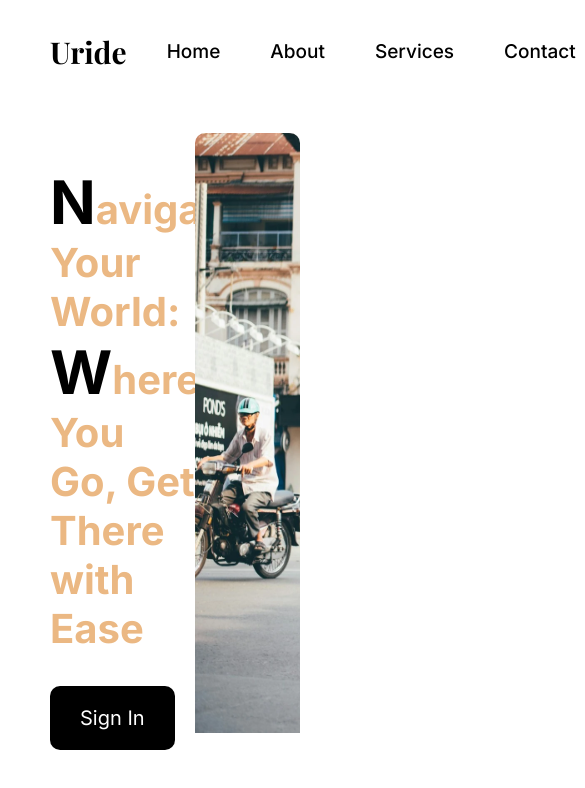
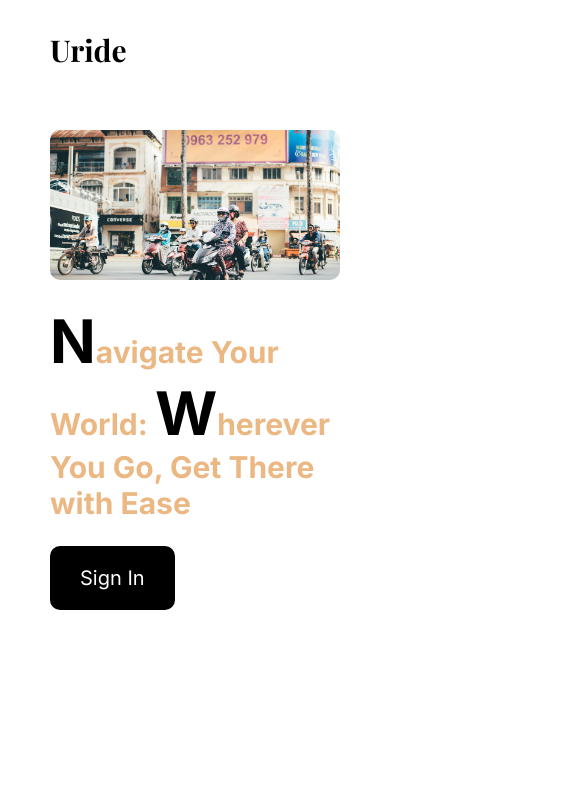
Before and after one commit to Jonny9453/Uride, a Next.js app: page / in a window 390 px wide. Shown: the top 788 px of the page, 585 px wide, since content can reach past the window. Built offline with nearby package versions, Linux system fonts and the light colour scheme; no server answers; a web font is replaced by a local one.

Commit message:
make the web app reseponsive

```diff
--- a/src/app/booking/page.css
+++ b/src/app/booking/page.css
@@ -99,3 +99,40 @@ input{
     display: flex;
     gap:2rem
 }
+
+@media(max-width:500px){
+    main{
+        flex-wrap: wrap-reverse;
+        padding: 0rem;
+    }
+
+    #search{
+        width: 100%;
+        position: absolute;
+        z-index: 1;
+    }
+    #search >.searchBox{
+        background-color: #00000026;
+    }
+
+    .search-container{
+        justify-content: center;
+        margin: 0rem 2rem;
+    }
+
+    .options{
+        text-align: center;
+    }
+
+    .vehicle-options{
+        justify-content: center;
+    }
+
+    .historyBox{
+        display: none;
+    }
+
+    .detailCharge{
+        width: 95.5%;
+    }
+}
--- a/src/app/booking/page.js
+++ b/src/app/booking/page.js
@@ -48,7 +48,7 @@ export default withPageAuthRequired( function Page() {
     <>
          <main>
           <section id='search'>
-            <div>
+            <div className='searchBox'>
               <div className="search-container">
                   <input type="text" id="location" placeholder="Enter your location"/>
                   <button id="search-btn">Search</button>
@@ -68,7 +68,7 @@ export default withPageAuthRequired( function Page() {
                 </div>
               </div>
             </div>
-            <div>
+            <div className="historyBox">
               <h2>Recent</h2>
               <div className='history'>
 
--- a/src/app/globals.css
+++ b/src/app/globals.css
@@ -43,3 +43,12 @@ h1> span{
     font-size: 4rem;
     color: black;
 }
+
+@media (max-width:500px) {
+    h1{
+        font-size: 3rem;
+    }
+    .profileName{
+        font-size: 3rem;
+    }
+}
--- a/src/app/page.module.css
+++ b/src/app/page.module.css
@@ -105,3 +105,28 @@
   position: relative;
   right:50%
 }
+
+@media(max-width:500px){
+    .navigationLink{
+      display: none;
+    }
+    #heroSection{
+      flex-wrap: wrap-reverse;
+    }
+
+    .heroTagLine{
+      width: 100%;
+    }
+    .image{
+      width: 100%;
+      margin-right: 0rem;
+      height: 15rem;
+    }
+
+    .image >img{
+      width:100%;
+      height: auto;
+      right: 0;
+    }
+
+}
```
